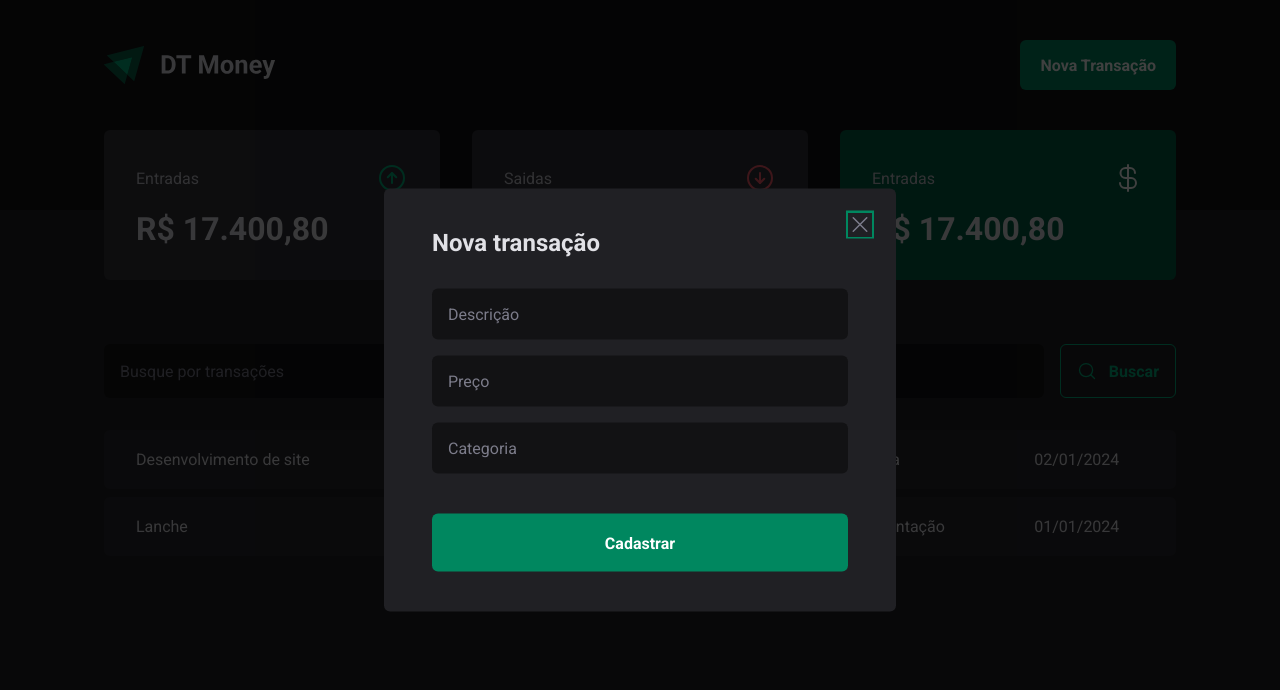
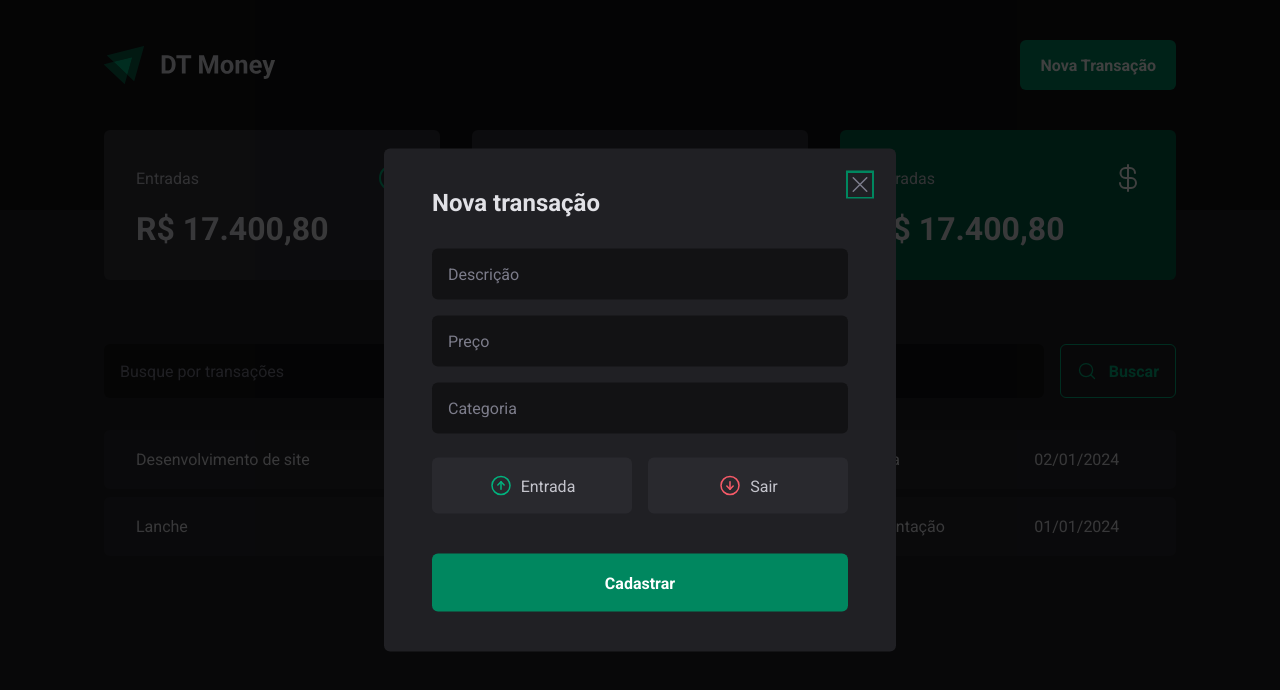
Before and after one commit to Vittor-Emanoel/Dt-Money, a React (Vite) app: page / in a window 1280 px wide. Both pictures are taken after a click on the button "Nova Transação". Shown: the top 690 px of the page. Built offline with nearby package versions, Linux system fonts and the light colour scheme.

Commit message:
feat: create TransactionTypeButton

```diff
--- a/src/components/NewTransactionsModal/index.tsx
+++ b/src/components/NewTransactionsModal/index.tsx
@@ -1,6 +1,12 @@
 import * as Dialog from "@radix-ui/react-dialog";
-import { X } from "phosphor-react";
-import { CloseButton, Content, Overlay } from "./styles";
+import { ArrowCircleDown, ArrowCircleUp, X } from "phosphor-react";
+import {
+  CloseButton,
+  Content,
+  Overlay,
+  TransactionType,
+  TransactionTypeButton,
+} from "./styles";
 
 export function NewTransactionsModal() {
   return (
@@ -19,6 +25,17 @@
           <input type="number" placeholder="Preço" required />
           <input type="text" placeholder="Categoria" required />
 
+          <TransactionType>
+            <TransactionTypeButton variant="income">
+              <ArrowCircleUp size={24} />
+              Entrada
+            </TransactionTypeButton>
+            <TransactionTypeButton variant="outcome">
+              <ArrowCircleDown size={24} />
+              Sair
+            </TransactionTypeButton>
+          </TransactionType>
+
           <button type="submit">Cadastrar</button>
         </form>
       </Content>
--- a/src/components/NewTransactionsModal/styles.ts
+++ b/src/components/NewTransactionsModal/styles.ts
@@ -70,3 +70,34 @@
   cursor: pointer;
   color: ${(props) => props.theme["gray-500"]};
 `;
+
+export const TransactionType = styled.div`
+  display: grid;
+  grid-template-columns: repeat(2, 1fr);
+  gap: 1rem;
+  margin-top: 0.5rem;
+`;
+
+interface TransactionTypeButtonProps {
+  variant?: "income" | "outcome";
+}
+
+export const TransactionTypeButton = styled.button<TransactionTypeButtonProps>`
+  background: ${(props) => props.theme["gray-700"]};
+  padding: 1rem;
+  display: flex;
+  align-items: center;
+  justify-content: center;
+  gap: 0.5rem;
+  border-radius: 6px;
+  cursor: pointer;
+  border: 0;
+  color: ${(props) => props.theme["gray-300"]};
+
+  svg {
+    color: ${(props) =>
+      props.variant === "income"
+        ? props.theme["green-300"]
+        : props.theme["red-300"]};
+  }
+`;
```
